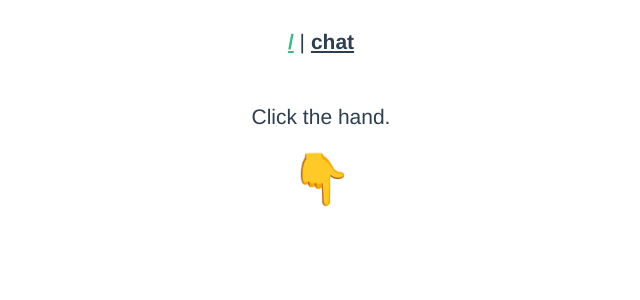
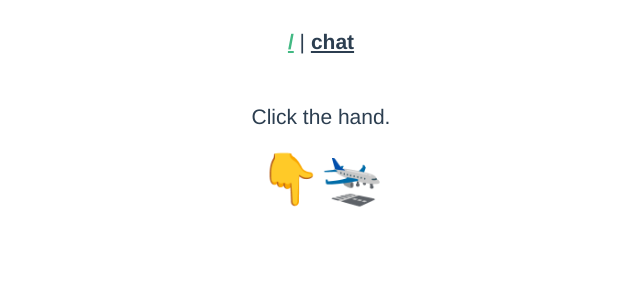
Before and after one commit to Tawfiqh/ToyChatApp, a Vue app in the folder client/: page /#/ in a window 1280 px wide. Shown: the top 300 px of the page, without its empty margins (319-959 px from the left). Built offline with nearby package versions, Linux system fonts and the light colour scheme.

Commit message:
Added Env vars

```diff
--- a/client/src/main.js
+++ b/client/src/main.js
@@ -3,9 +3,11 @@ import App from './App.vue'
 import router from './router'
 import _ from 'lodash';
 
-Vue.config.productionTip = false
+Vue.config.productionTip = process.env.NODE_ENV === 'production'
+// Vue.http.headers.common['Access-Control-Allow-Origin'] = true
 
 Object.defineProperty(Vue.prototype, '_', { value: _ });
+
 
 new Vue({
   router,
--- a/client/src/views/Chat.vue
+++ b/client/src/views/Chat.vue
@@ -38,7 +38,9 @@ export default {
   },
   mounted() {
    this.myId = getNewId();
-   this.socket = io("/");
+   this.socket = io(process.env.VUE_APP_BASE_URL);
+
+   console.log("BaseURL:" + process.env.VUE_APP_BASE_URL)
 
    var socket = this.socket;
 
@@ -61,7 +63,7 @@ export default {
       // return "⛱folk_theater🇲🇦"
       console.log("getNewId")
       var xmlHttp = new XMLHttpRequest();
-      xmlHttp.open( "GET", "/new-user-id", false ); // false for synchronous request
+      xmlHttp.open( "GET", `${process.env.VUE_APP_BASE_URL}new-user-id`, false ); // false for synchronous request
       xmlHttp.send( null );
       console.log(xmlHttp);
 
--- a/client/src/views/Hello.vue
+++ b/client/src/views/Hello.vue
@@ -3,6 +3,7 @@
     <p>{{ message }}</p>
 
     <a class="toggle-bar" v-on:click="addEmoji();" href="#">👇</a>
+    <a class="toggle-bar" v-on:click="addEmojiExternal();" href="#">🛬</a>
     <div class="smiley-container">
       <SmileyItem v-for="emoji in smileys" v-bind:key="emoji" :smiley="{char: emoji}"></SmileyItem>
     </div>
@@ -28,9 +29,32 @@ export default {
    async addEmoji(){
 
      try {
-       const { data } = await axios.get(`/emoji`)
+       console.log(process.env.NODE_ENV);
+       console.log(process.env.VUE_APP_BASE_URL);
+       console.log(process.env.VUE_APP_RANDO);
+       const { data } = await axios.get(`${process.env.VUE_APP_BASE_URL}emoji`)
        // JSON responses are automatically parsed.
        this.smileys.push(data);
+
+     } catch (e) {
+       this.errors.push(e)
+       this.smileys.push("🚫")
+     }
+   },
+   async addEmojiExternal(){
+
+     try {
+       console.log(process.env.NODE_ENV);
+       console.log(process.env.VUE_APP_BASE_URL);
+       console.log(process.env.VUE_APP_RANDO);
+       const { data } = await axios.get(`https://ranmoji.herokuapp.com/emojis/api/v.1.0/`)
+       // JSON responses are automatically parsed.
+       console.log(data)
+       var tag = document.createElement('div');
+       tag.innerHTML = data.emoji;
+       var data2 = tag.innerText
+
+       this.smileys.push(data2)
 
      } catch (e) {
        this.errors.push(e)
```
Also changed, not shown: 2 other files (tests, documents, lock files or other folders).
